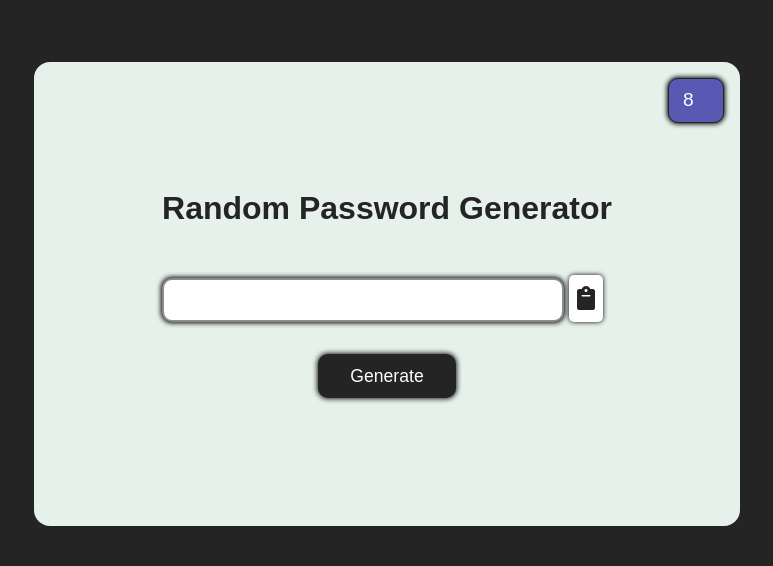
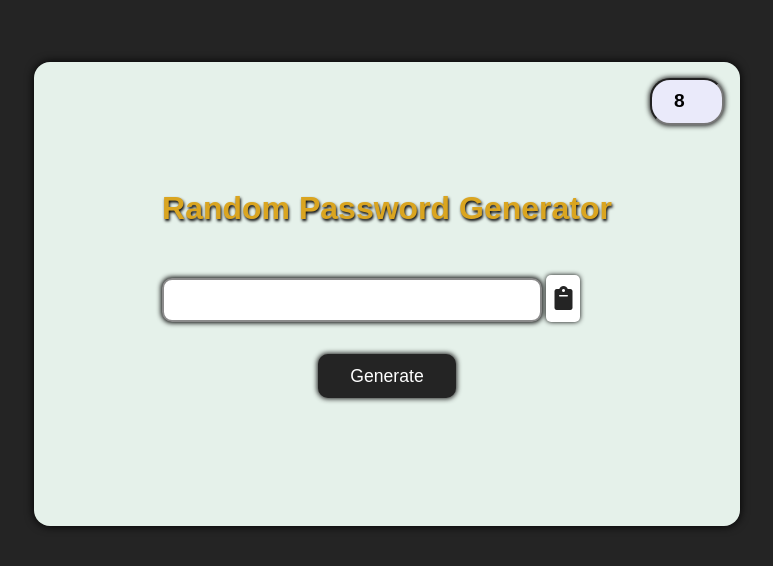
Before and after one commit to MaheshRath08/Random_Password_Generator, a plain HTML site: page index.html in a window 1280 px wide. Shown: the part 106-672 px from the top of the page, without its empty margins (253-1026 px from the left). Drawn offline with Linux system fonts and the light colour scheme.

Commit message:
style changes

```diff
--- a/style.css
+++ b/style.css
@@ -15,9 +15,10 @@ body{
     background-color: #e5f1ea;
     border-radius: 1rem;
     position: relative;
+    box-shadow: 0 0 10px black;
 }
 input[type="text"]{
-    width: 85%;
+    width: 80%;
     padding: 0.5rem ;
     font-size: 1.3rem;
     outline: none;
@@ -28,18 +29,17 @@ input[type="text"]{
 input[type="number"]{
     height: 20px;
     padding: 0.7rem;
-    width: 2rem;
+    width: 3rem;
     font-size: 1.2rem;
+    font-weight: 600;
     text-align: center;
     outline: none;
-    border-radius: 10px;
-    border: 1px solid #242424;
-    box-shadow: 0 0 5px 1px black;
+    border-radius: 20px;
+    box-shadow: 0 0 5px 1px #242424;
     position: absolute;
     right: 1rem;
     top: 1rem;
-    background-color: rgb(89, 89, 180);
-    color: white;
+    background-color: rgb(234, 234, 250);
 }
 input[type="number"]::placeholder{
     font-size: 0.7rem;
@@ -76,5 +76,6 @@ input[type="number"]::placeholder{
 h1{
     text-align: center;
     margin-bottom: 3rem;
-    color: #242424;
+    color: goldenrod;
+    text-shadow: 1px 2px 3px black;
 }
```
